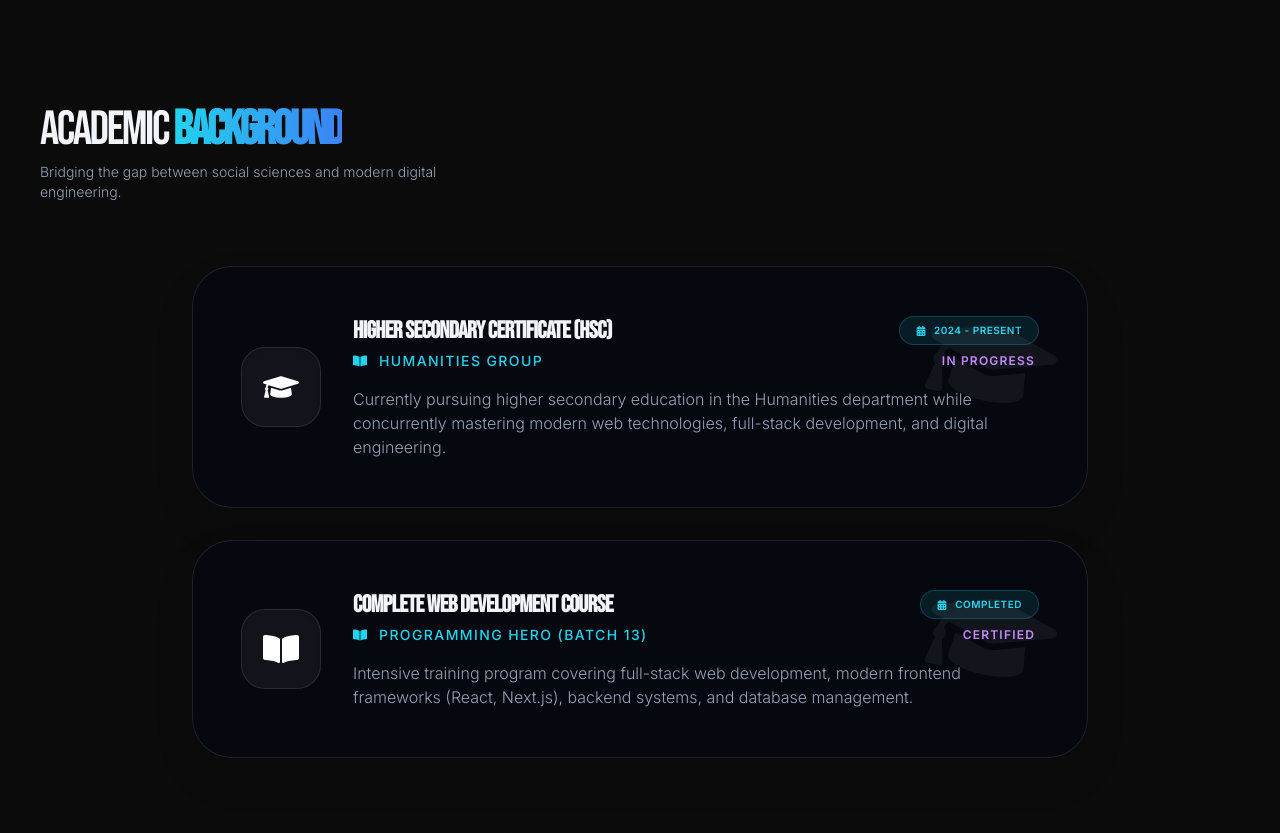
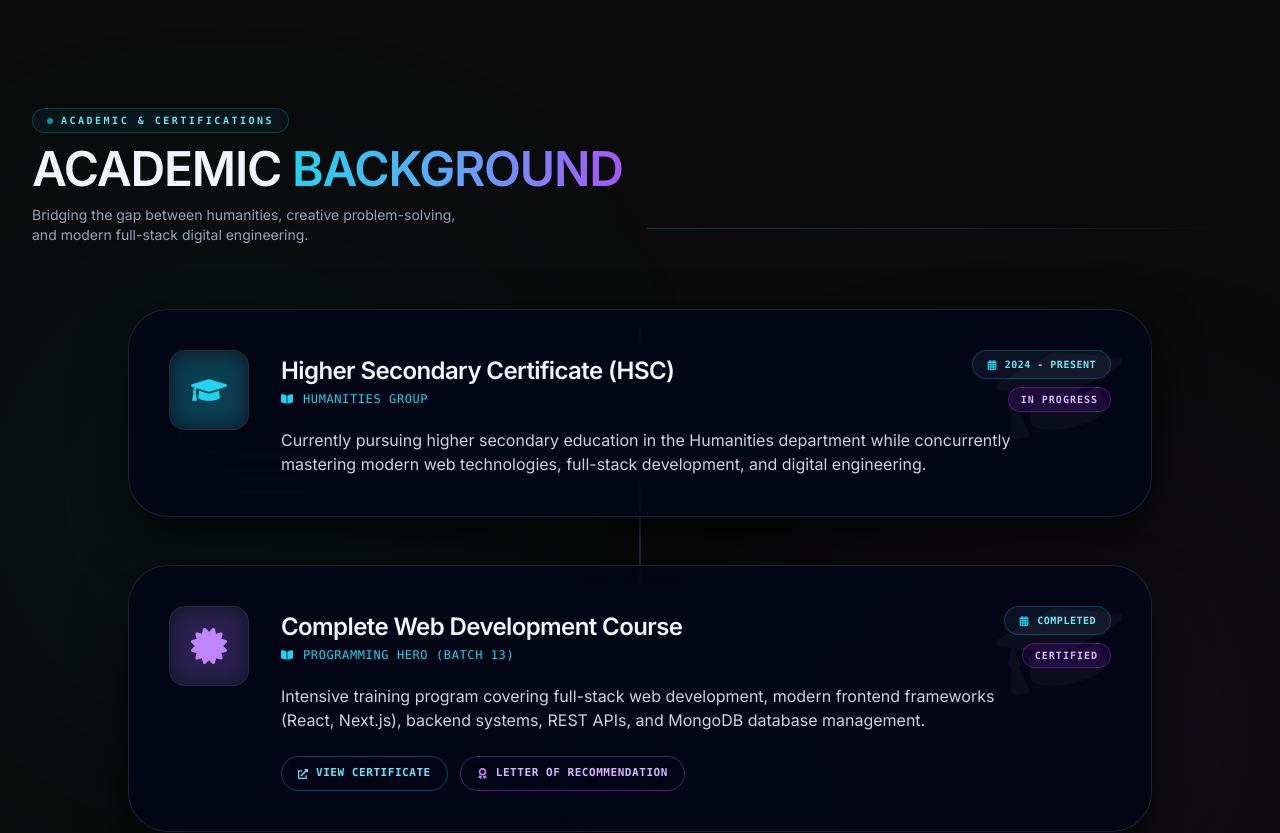
Before and after one commit to Rahim-Ahmed-10/my-portfolio, a React (Vite) app: page / in a window 1280 px wide. Shown: the part 4820-5653 px from the top of the page. Built offline with nearby package versions, Linux system fonts and the light colour scheme.

Commit message:
Updated Education section with drive links

```diff
--- a/src/components/Education.jsx
+++ b/src/components/Education.jsx
@@ -1,6 +1,6 @@
 import React from 'react';
 import { motion } from 'framer-motion';
-import { FaGraduationCap, FaCalendarAlt, FaBookOpen } from 'react-icons/fa';
+import { FaGraduationCap, FaCalendarAlt, FaBookOpen, FaCertificate, FaExternalLinkAlt, FaAward } from 'react-icons/fa';
 
 const Education = () => {
   const educationData = [
@@ -10,15 +10,32 @@ const Education = () => {
       duration: "2024 - Present",
       status: "In Progress",
       desc: "Currently pursuing higher secondary education in the Humanities department while concurrently mastering modern web technologies, full-stack development, and digital engineering.",
-      icon: <FaGraduationCap className="text-accent-primary" />
+      icon: <FaGraduationCap className="text-cyan-400" />,
+      accentColor: "#00f0ff",
+      links: []
     },
     {
       degree: "Complete Web Development Course",
       institution: "Programming Hero (Batch 13)",
       duration: "Completed",
       status: "Certified",
-      desc: "Intensive training program covering full-stack web development, modern frontend frameworks (React, Next.js), backend systems, and database management.",
-      icon: <FaBookOpen className="text-accent-secondary" />
+      desc: "Intensive training program covering full-stack web development, modern frontend frameworks (React, Next.js), backend systems, REST APIs, and MongoDB database management.",
+      icon: <FaCertificate className="text-purple-400" />,
+      accentColor: "#a855f7",
+      links: [
+        {
+          label: "View Certificate",
+          url: "https://drive.google.com/file/d/1nzZmO61RczAdp33XpSPf_gBb8VymoZt0/view?usp=sharing",
+          icon: <FaExternalLinkAlt className="text-[10px]" />,
+          color: "border-cyan-500/40 text-cyan-300 hover:bg-cyan-500/10"
+        },
+        {
+          label: "Letter of Recommendation",
+          url: "https://drive.google.com/file/d/1laPy2BVqrcMw4-VYe6L9wF9YHk5gTE18/view?usp=sharing",
+          icon: <FaAward className="text-[11px] text-purple-400" />,
+          color: "border-purple-500/40 text-purple-300 hover:bg-purple-500/10"
+        }
+      ]
     }
   ];
 
@@ -27,17 +44,17 @@ const Education = () => {
     visible: {
       opacity: 1,
       transition: {
-        staggerChildren: 0.2
+        staggerChildren: 0.25
       }
     }
   };
 
   const itemVariants = {
-    hidden: { opacity: 0, y: 20 },
+    hidden: { opacity: 0, y: 30 },
     visible: {
       opacity: 1,
       y: 0,
-      transition: { duration: 0.6 }
+      transition: { duration: 0.8, ease: [0.16, 1, 0.3, 1] }
     }
   };
 
@@ -46,24 +63,41 @@ const Education = () => {
       initial="hidden"
       whileInView="visible"
       viewport={{ once: true, margin: "-100px" }}
-      className="py-20 md:py-32 px-6 max-w-7xl mx-auto scroll-mt-32"
+      className="py-24 md:py-32 px-6 max-w-[1440px] mx-auto scroll-mt-32 relative overflow-hidden"
       id="education"
     >
-      <div className="flex flex-col md:flex-row md:items-end justify-between gap-6 mb-16 px-4">
-        <div className="space-y-2">
-          <h2 className="text-4xl md:text-5xl font-heading font-light uppercase tracking-tighter text-slate-100">
-            Academic <span className="font-bold text-transparent bg-clip-text bg-gradient-to-r from-cyan-400 to-blue-500">Background</span>
+      {/* Background Ambient Lights */}
+      <div className="absolute top-1/3 left-10 w-96 h-96 bg-cyan-500/10 rounded-full blur-[140px] pointer-events-none" />
+      <div className="absolute bottom-10 right-10 w-96 h-96 bg-purple-500/10 rounded-full blur-[140px] pointer-events-none" />
+
+      {/* Header Block */}
+      <div className="flex flex-col md:flex-row md:items-end justify-between gap-6 mb-16 px-2 relative z-10">
+        <div className="space-y-3">
+          <div className="inline-flex items-center gap-2 px-3.5 py-1 rounded-full border border-cyan-500/30 bg-cyan-950/30 backdrop-blur-md">
+            <span className="w-1.5 h-1.5 rounded-full bg-cyan-400 animate-pulse" />
+            <span className="text-[10px] font-mono font-bold tracking-[0.25em] text-cyan-300 uppercase">
+              Academic & Certifications
+            </span>
+          </div>
+          <h2 className="text-4xl md:text-5xl font-black uppercase tracking-tight text-slate-100">
+            Academic <span className="text-transparent bg-clip-text bg-gradient-to-r from-cyan-400 via-blue-400 to-purple-500">Background</span>
           </h2>
-          <p className="text-slate-400 text-sm font-light max-w-md">
-            Bridging the gap between social sciences and modern digital engineering.
+          <p className="text-slate-400 text-xs sm:text-sm font-normal max-w-md leading-relaxed">
+            Bridging the gap between humanities, creative problem-solving, and modern full-stack digital engineering.
           </p>
         </div>
-        <div className="h-px flex-1 bg-gradient-to-r from-accent-primary/30 via-accent-secondary/20 to-transparent hidden md:block mb-4"></div>
+        <div className="h-px flex-1 bg-gradient-to-r from-cyan-500/30 via-purple-500/20 to-transparent hidden md:block mb-4" />
       </div>
+
+      {/* Timeline Wrapper */}
+      <div className="relative max-w-5xl mx-auto z-10">
+
+        {/* Holographic Timeline Bar */}
+        <div className="absolute left-6 md:left-1/2 -translate-x-1/2 top-4 bottom-4 w-[2px] bg-gradient-to-b from-cyan-500/50 via-purple-500/30 to-transparent hidden sm:block" />
 
         <motion.div
           variants={containerVariants}
-        className="max-w-4xl mx-auto space-y-8"
+          className="space-y-10 sm:space-y-12"
         >
           {educationData.map((edu, index) => (
             <motion.div
@@ -71,48 +105,88 @@ const Education = () => {
               variants={itemVariants}
               className="group relative"
             >
-            <div className="absolute -inset-2 bg-gradient-to-br from-cyan-400/10 via-blue-500/10 to-purple-500/10 blur-xl opacity-0 group-hover:opacity-100 transition-opacity duration-500 rounded-[2.5rem]" />
-            <div className="relative glass-panel border border-white/10 hover:border-cyan-400/50 hover:-translate-y-2 hover:shadow-[0_10px_30px_rgba(0,229,255,0.15)] p-8 md:p-12 rounded-[2.5rem] overflow-hidden backdrop-blur-xl bg-slate-950/40 transition-all duration-500">
-              <div className="flex flex-col md:flex-row gap-8 items-start md:items-center">
-                <div className="w-20 h-20 rounded-3xl bg-white/5 flex items-center justify-center text-4xl shadow-inner group-hover:scale-110 transition-transform duration-500 border border-white/10 shrink-0">
-                  {edu.icon}
+              {/* Outer Glow */}
+              <div
+                className="absolute -inset-1 rounded-[2.8rem] opacity-0 group-hover:opacity-30 blur-2xl transition-all duration-700"
+                style={{ backgroundColor: edu.accentColor }}
+              />
+
+              {/* Main Card */}
+              <div className="relative bg-slate-950/80 backdrop-blur-2xl border border-white/10 group-hover:border-cyan-400/50 p-7 md:p-10 rounded-[2.5rem] shadow-[0_20px_50px_rgba(0,0,0,0.8)] transition-all duration-500 group-hover:-translate-y-1">
+
+                <div className="flex flex-col md:flex-row gap-6 md:gap-8 items-start">
+
+                  {/* Icon Box */}
+                  <div className="w-16 h-16 md:w-20 md:h-20 rounded-2xl bg-slate-900/90 border border-white/10 flex items-center justify-center text-3xl md:text-4xl shrink-0 group-hover:scale-105 transition-transform duration-500 shadow-inner relative overflow-hidden">
+                    <span className="relative z-10">{edu.icon}</span>
+                    <div
+                      className="absolute inset-0 opacity-20 blur-md"
+                      style={{ backgroundColor: edu.accentColor }}
+                    />
                   </div>
 
+                  {/* Content Container */}
                   <div className="flex-1 space-y-4">
-                  <div className="flex flex-col md:flex-row md:items-center justify-between gap-4">
+
+                    {/* Header Row */}
+                    <div className="flex flex-col sm:flex-row sm:items-center justify-between gap-4">
                       <div className="space-y-1">
-                      <h3 className="text-2xl font-heading font-bold text-slate-100 tracking-tight">
+                        <h3 className="text-xl md:text-2xl font-black text-slate-100 tracking-tight group-hover:text-cyan-300 transition-colors">
                           {edu.degree}
                         </h3>
-                      <div className="flex items-center gap-3 text-cyan-400 font-medium">
-                        <FaBookOpen className="text-sm" />
-                        <span className="text-sm uppercase tracking-widest">{edu.institution}</span>
+                        <div className="flex items-center gap-2.5 text-cyan-400 font-mono text-xs uppercase tracking-wider">
+                          <FaBookOpen className="text-xs" />
+                          <span>{edu.institution}</span>
                         </div>
                       </div>
 
-                    <div className="flex flex-col md:items-end gap-2">
-                      <div className="flex items-center gap-2 px-4 py-1.5 rounded-full bg-cyan-400/10 border border-cyan-400/20 text-cyan-400 text-[10px] font-bold uppercase tracking-wider">
-                        <FaCalendarAlt />
-                        {edu.duration}
+                      {/* Date & Status Pills */}
+                      <div className="flex flex-wrap sm:flex-col sm:items-end gap-2">
+                        <div className="inline-flex items-center gap-2 px-3.5 py-1.5 rounded-full bg-slate-900/80 border border-cyan-500/30 text-cyan-300 text-[10px] font-mono font-bold uppercase tracking-wider">
+                          <FaCalendarAlt className="text-cyan-400" />
+                          <span>{edu.duration}</span>
                         </div>
-                      <span className="text-xs font-bold text-purple-400 uppercase tracking-widest px-1">{edu.status}</span>
+                        <span className="inline-block px-3 py-1 rounded-full bg-purple-950/40 border border-purple-500/30 text-[10px] font-mono font-bold text-purple-300 uppercase tracking-widest">
+                          {edu.status}
+                        </span>
                       </div>
                     </div>
 
-                  <p className="text-slate-400 font-light leading-relaxed max-w-2xl text-sm md:text-base">
+                    {/* Description Paragraph */}
+                    <p className="text-slate-300 font-sans font-normal leading-relaxed text-xs sm:text-sm md:text-base max-w-3xl">
                       {edu.desc}
                     </p>
+
+                    {/* Certificate & Recommendation Action Links */}
+                    {edu.links && edu.links.length > 0 && (
+                      <div className="pt-2 flex flex-wrap items-center gap-3">
+                        {edu.links.map((link, lIdx) => (
+                          <a
+                            key={lIdx}
+                            href={link.url}
+                            target="_blank"
+                            rel="noopener noreferrer"
+                            className={`inline-flex items-center gap-2 px-4 py-2 rounded-full border backdrop-blur-md text-[11px] font-mono font-bold uppercase tracking-wider transition-all duration-300 ${link.color}`}
+                          >
+                            {link.icon}
+                            <span>{link.label}</span>
+                          </a>
+                        ))}
+                      </div>
+                    )}
+
                   </div>
                 </div>
 
-              {/* Decorative elements */}
-              <div className="absolute top-0 right-0 p-8 opacity-5 group-hover:opacity-15 transition-opacity pointer-events-none">
-                <FaGraduationCap className="text-9xl rotate-12 text-white" />
+                {/* Decorative Background Watermark Icon */}
+                <div className="absolute top-4 right-6 opacity-[0.03] group-hover:opacity-[0.08] transition-opacity pointer-events-none">
+                  <FaGraduationCap className="text-9xl text-white -rotate-12" />
                 </div>
               </div>
             </motion.div>
           ))}
         </motion.div>
+      </div>
     </motion.section>
   );
 };
```
Lines whose indentation alone changed are shown as unchanged.
